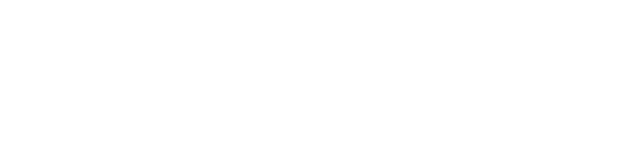
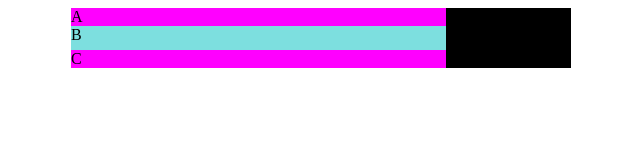
Before and after one commit to gr45536/aplikacjeinternetowe, a plain HTML site: page index.html in a window 1280 px wide. Shown: the whole page, without its empty margins (319-959 px from the left). Drawn offline with Linux system fonts and the light colour scheme.

Commit message:
CSS in style.css

```diff
--- a/index.html
+++ b/index.html
@@ -3,8 +3,15 @@
 <head>
 <meta charset="UTF-8">
 <title>Dokument</title>
+<link rel="stylesheet" href="style.css">
 </head>
 <body>
 
+<div id="container">
+<div class="first">A</div>
+<div class="second">B</div>
+<div>C</div>
+</div>
+
 </body>
 </html>
--- /dev/null
+++ b/style.css
@@ -0,0 +1,19 @@
+#container {
+    width: 500px;
+    background-color: black;
+    margin: 0 auto;
+}
+#container > div {
+    width: 75%;
+}
+div {
+    background-color: magenta;
+}
+div.second {
+    height: 24px;
+    background-color: rgb(125,223,223);
+    transition: all 0.3s linear;
+}
+div.second:hover {
+    height: 300px;
+}
```
